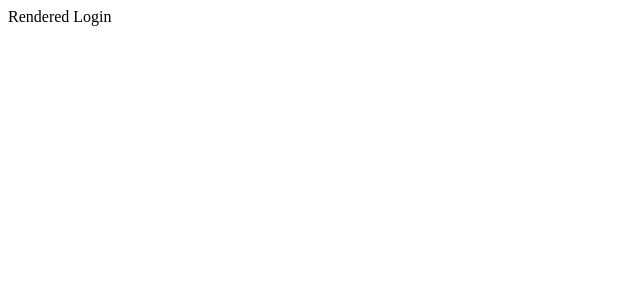
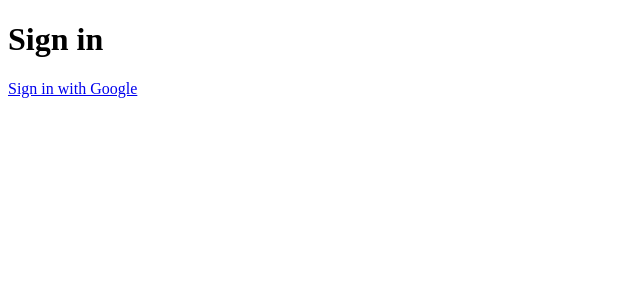
Before and after one commit to Tyl3r-Engel/Kane-Academy, a React app: page /login in a window 1280 px wide. Shown: the top 300 px of the page, without its empty margins (0-640 px from the left). Built offline with nearby package versions, Linux system fonts and the light colour scheme; the HTML template or start-up script is replaced by a standard one.

Commit message:
git cache cleared

```diff
--- a/package.json
+++ b/package.json
@@ -32,6 +32,8 @@
     "babel-loader": "^8.2.3",
     "express": "^4.17.3",
     "nodemon": "^2.0.15",
+    "passport": "^0.5.2",
+    "passport-google-oidc": "^0.1.0",
     "pg": "^8.7.3",
     "react": "^17.0.2",
     "react-dom": "^17.0.2",
--- a/public/src/components/login/LoginRoot.jsx
+++ b/public/src/components/login/LoginRoot.jsx
@@ -3,6 +3,9 @@
 
 export default function LoginRoot() {
   return (
-    <div>Rendered Login</div>
+    <div>
+      <h1>Sign in</h1>
+      <a class="button google" href="/login/federated/google">Sign in with Google</a>
+    </div>
   );
 }
```
Also changed, not shown: 1 other file (tests, documents, lock files or other folders).
